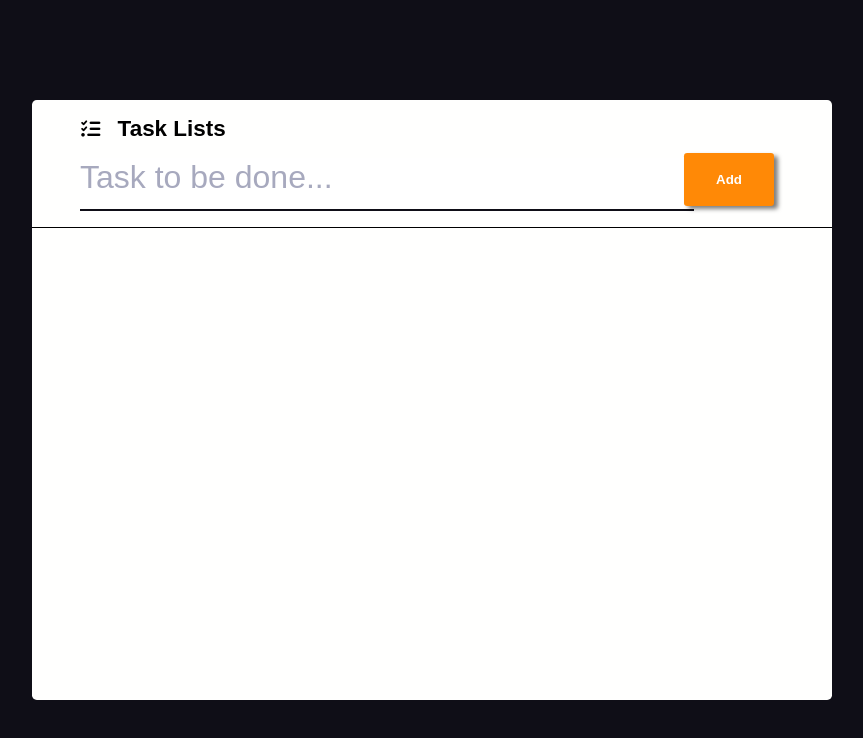
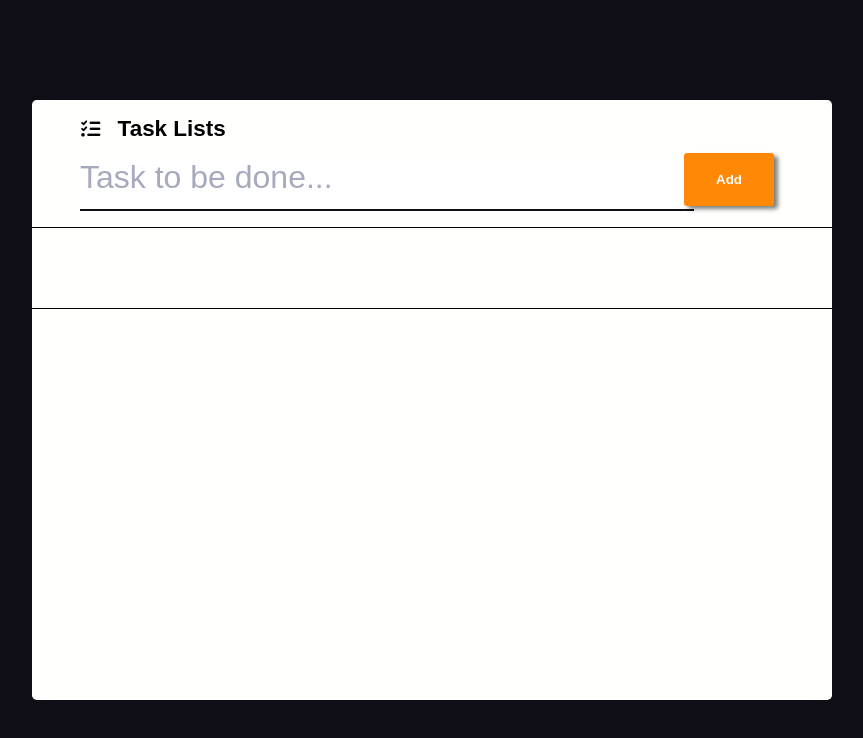
Before and after one commit to renansouza12/Basic-ToDo-List, a plain HTML site: page index.html in a window 1280 px wide. Shown: the whole page, without its empty margins (208-1071 px from the left). Drawn offline with Linux system fonts and the light colour scheme; a web font is replaced by a local one.

Commit message:
field tasks stylized

```diff
--- a/style.css
+++ b/style.css
@@ -66,3 +66,10 @@ button{
 button:hover{
     transform: translateX(10px) scale(1.1);
 }
+#tasks{
+    border-bottom: 1px solid var(--black);
+    padding: 0 1rem;
+    width: 100%;
+    padding: 2rem 1rem;
+    margin-top: 1rem;
+}
```
